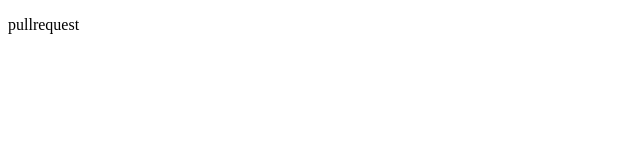
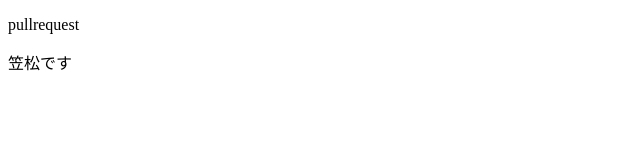
Before and after one commit to junjapan/pullrequest, a plain HTML site: page index.html in a window 1280 px wide. Shown: the full height of the page, 0-640 px from the left. Drawn offline with Linux system fonts and the light colour scheme.

Commit message:
first commit

```diff
--- a/index.html
+++ b/index.html
@@ -6,6 +6,7 @@
 	</head>
 	<body>
 		<p>pullrequest</p>
+		<p>笠松です</p>
 	</body>
 
 </html>
```
